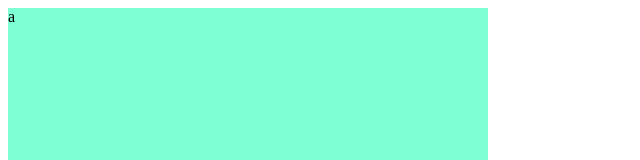
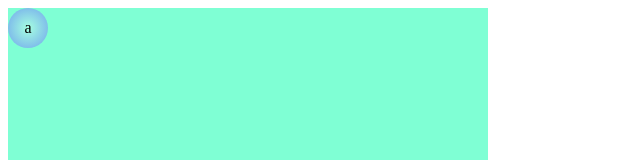
Before and after one commit to julianalindebeck/Global-Game-Jam-2025, a plain HTML site: page index.html in a window 1280 px wide. Shown: the top 160 px of the page, without its empty margins (0-640 px from the left). Drawn offline with Linux system fonts and the light colour scheme.

Commit message:
adiciona bolha

```diff
--- a/style.css
+++ b/style.css
@@ -3,3 +3,12 @@ main{
     width: 480px;
     height: 320px;
 }
+
+.bolha{
+    background: radial-gradient(hsla(0, 0%, 100%, 30%), hsla(240, 100%, 70%, 60%));
+    width: 40px;
+    aspect-ratio: 1;
+    border-radius: 50%;
+    display: grid;
+    place-content: center;
+}
```
Also changed, not shown: index.html (+1 -0 lines).
